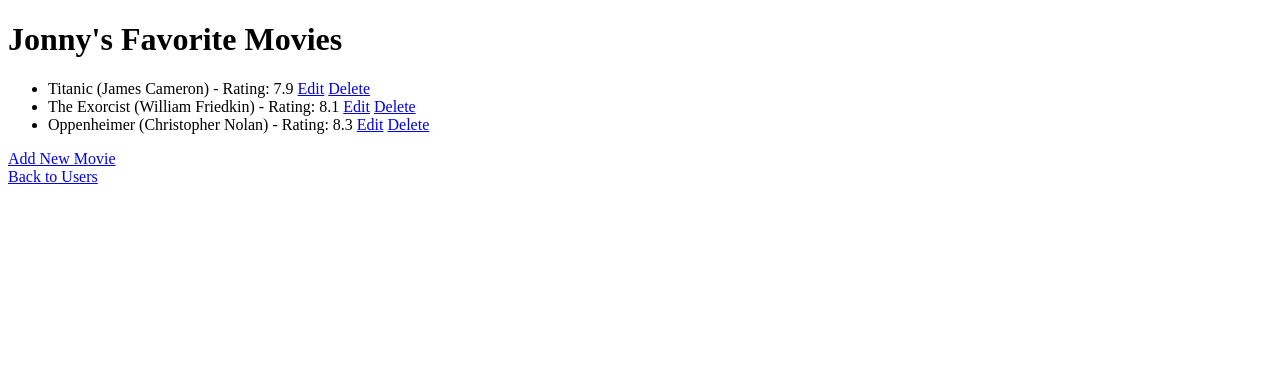
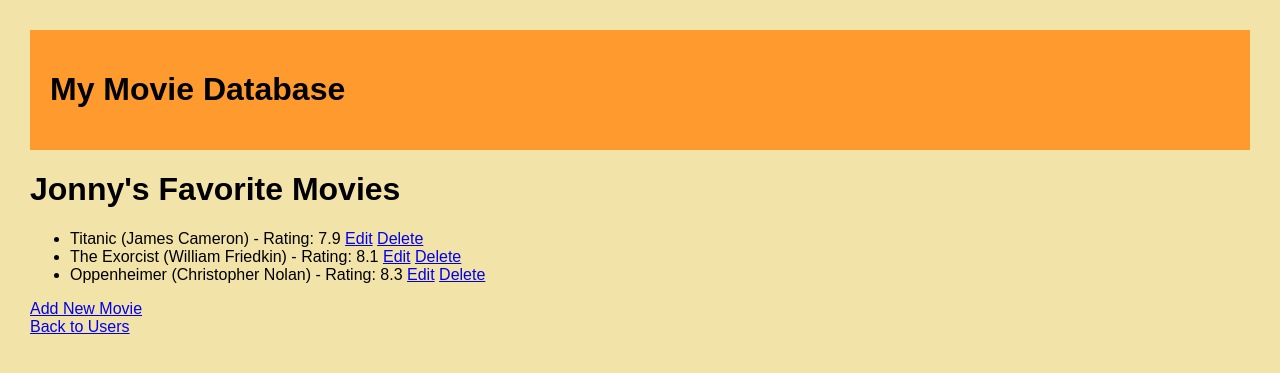
Before and after one commit to Inga355/movieweb_app, a Flask app: page /users/1 in a window 1280 px wide. Shown: the top 373 px of the page. Run offline with Flask 3, Linux system fonts and the light colour scheme; data comes from the database, SQL or seed files in the repository; both versions use the stored data as it was after the commit.

Commit message:
added routes add_movie, update_movie and delete_movie, added function to fetch data from extern API, added header to html templates with styling

```diff
--- a/app.py
+++ b/app.py
@@ -1,11 +1,34 @@
 from flask import Flask, render_template, request, redirect, url_for
 from data_management.sqlite_data_manager import SQLiteDataManager
 import requests
+import os
 
 app = Flask(__name__)
 db_manager = SQLiteDataManager('data/movieapp.db')
-OMDB_API_KEY = "api_key"
+OMDB_API_KEY = "319c869"
+#OMDB_API_KEY = os.getenv("OMDB_API_KEY")
 OMDB_API_URL = "http://www.omdbapi.com/?apikey={}&t={}"
+
+
+def fetch_movie_details(title):
+    """
+    Fetches movie details from OMDb API.
+    :param: title (str) The title of the movie.
+    :returns: dict A dictionary with movie details (title, year, rating, poster) or None if not found.
+    """
+    response = requests.get(OMDB_API_URL.format(OMDB_API_KEY, title))
+    movie_data = response.json()
+
+    if movie_data.get("Response") == "True":
+        return {
+            "Title": movie_data["Title"],
+            "Year": int(movie_data["Year"]),
+            "Director": movie_data["Director"],
+            "Rating": movie_data["imdbRating"] if movie_data["imdbRating"] != "N/A" else 0.0,
+            "Poster": movie_data["Poster"]
+        }
+    else:
+        return None
 
 
 @app.route('/')
@@ -30,6 +53,61 @@ def add_user():
     return render_template('add_user.html')
 
 
+@app.route('/users/<int:user_id>/add_movie', methods=['GET', 'POST'])
+def add_movie(user_id):
+    movie = None
+    if request.method == 'POST':
+        movie_name = request.form['movie_name']
+        movie = fetch_movie_details(movie_name)
+        print(movie)
+        if movie:
+            db_manager.add_movie(
+                user_id,
+                movie['Title'],
+                movie['Year'],
+                movie['Director'],
+                movie['Rating'],
+                movie['Poster']
+            )
+            return render_template('add_movie.html', user_id=user_id, movie=movie)
+        else:
+            return "Movie not found!", 404
+    user = db_manager.get_user_by_id(user_id)
+    return render_template('add_movie.html', user_id=user_id, movie=None)
+
+
+"""@app.route('/users/<int:user_id>/add_movie/submit', methods=['POST'])
+def submit_movie(user_id):
+    db_manager.add_movie(
+        user_id,
+        request.form['name'],
+        request.form['director'],
+        int(request.form['year']),
+        float(request.form['rating'])
+    )
+    return redirect(url_for('user_movies', user_id=user_id))"""
+
+
+@app.route('/users/<int:user_id>/update_movie/<int:movie_id>', methods=['GET', 'POST'])
+def update_movie(user_id, movie_id):
+    movie = db_manager.get_movie_by_id(movie_id)
+    if request.method == 'POST':
+        db_manager.update_movie(
+            movie_id,
+            name=request.form['name'],
+            director=request.form['director'],
+            year=int(request.form['year']),
+            rating=float(request.form['rating'])
+        )
+        return redirect(url_for('user_movies', user_id=user_id))
+    user = db_manager.get_user_by_id(user_id)
+    return render_template('update_movie.html', user=user, movie=movie)
+
+
+@app.route('/users/<int:user_id>/delete_movie/<int:movie_id>')
+def delete_movie(user_id, movie_id):
+    db_manager.delete_movie(movie_id)
+    return redirect(url_for('user_movies', user_id=user_id))
 
 
 if __name__ == '__main__':
--- a/data_management/data_manager_interface.py
+++ b/data_management/data_manager_interface.py
@@ -31,7 +31,7 @@ class DataManagerInterface(ABC):
         pass
 
     @abstractmethod
-    def add_movie(self, user_id, name, director, year, rating):
+    def add_movie(self, user_id, name, director, year, rating, poster):
         """Adds a movie to a specific user."""
         pass
 
--- a/data_management/sqlite_data_manager.py
+++ b/data_management/sqlite_data_manager.py
@@ -19,6 +19,7 @@ class Movie(Base):
     director = Column(String, nullable=False)
     year = Column(Integer, nullable=False)
     rating = Column(Float, nullable=False)
+    poster = Column(String, nullable=True)
     user = relationship('User', back_populates='movies')
 
 class SQLiteDataManager(DataManagerInterface):
@@ -68,9 +69,9 @@ class SQLiteDataManager(DataManagerInterface):
         session.close()
         return movie
 
-    def add_movie(self, user_id, name, director, year, rating):
+    def add_movie(self, user_id, name, director, year, rating, poster):
         session = self.Session()
-        new_movie = Movie(user_id=user_id, name=name, director=director, year=year, rating=rating)
+        new_movie = Movie(user_id=user_id, name=name, director=director, year=year, rating=rating, poster=poster)
         session.add(new_movie)
         session.commit()
         session.refresh(new_movie)
--- /dev/null
+++ b/static/style.css
@@ -0,0 +1,13 @@
+body {
+  font-family: Arial, sans-serif;
+  background-color: #F2E3A9;
+  margin: 30px;
+  padding: 0;
+}
+
+.header {
+    background-color: #FF9B2E;
+    margin-bottom: 20px;
+    margin-top: 20px;
+    padding: 20px;
+}
--- a/templates/user_movies.html
+++ b/templates/user_movies.html
@@ -3,9 +3,16 @@
 <head>
     <meta charset="UTF-8">
     <meta name="viewport" content="width=device-width, initial-scale=1.0">
+    <meta http-equiv="X-UA-Compatible" content="ie=edge">
+    <link rel="stylesheet" href="{{ url_for('static', filename='style.css') }}">
     <title>{{ user.name }}'s Movies - MovieWeb App</title>
 </head>
 <body>
+    <header>
+        <div class="header">
+            <h1>My Movie Database</h1>
+        </div>
+    </header>
     <h1>{{ user.name }}'s Favorite Movies</h1>
     <ul>
         {% for movie in movies %}
```
Also changed, not shown: templates/add_movie.html (+27 -12 lines), templates/add_user.html (+9 -0 lines), templates/update_movie.html (+9 -0 lines), templates/users.html (+8 -1 lines), data/movieapp.db.
